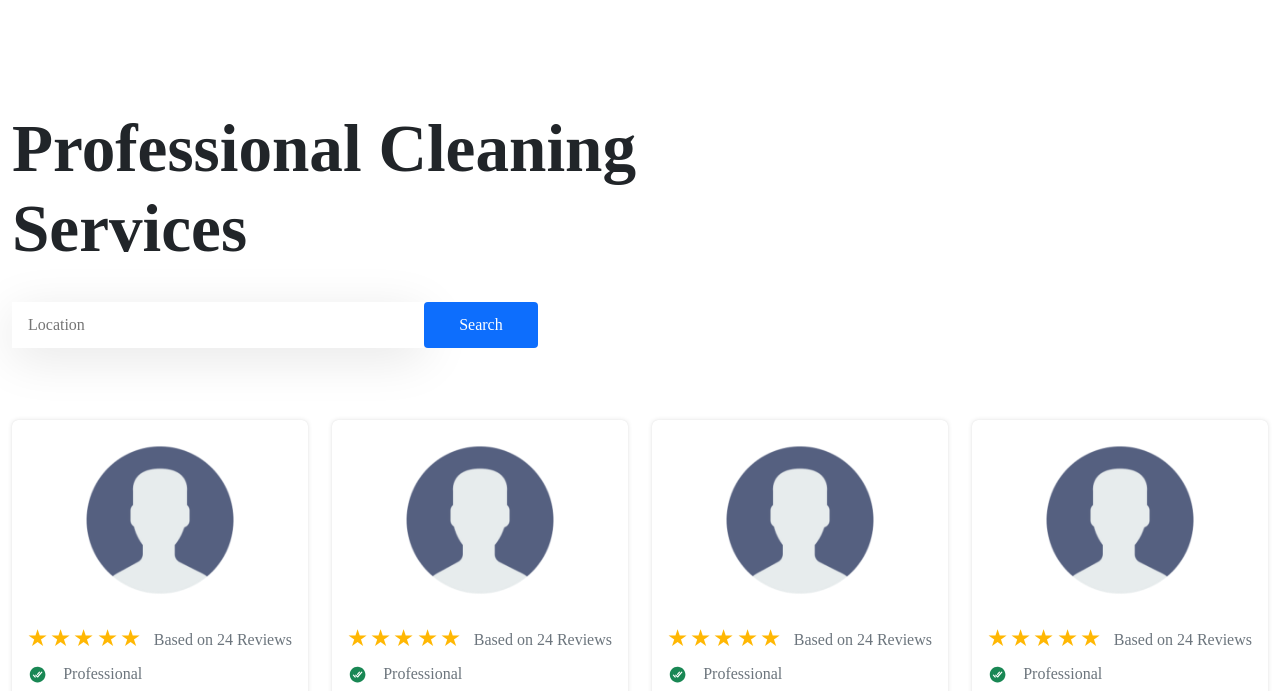
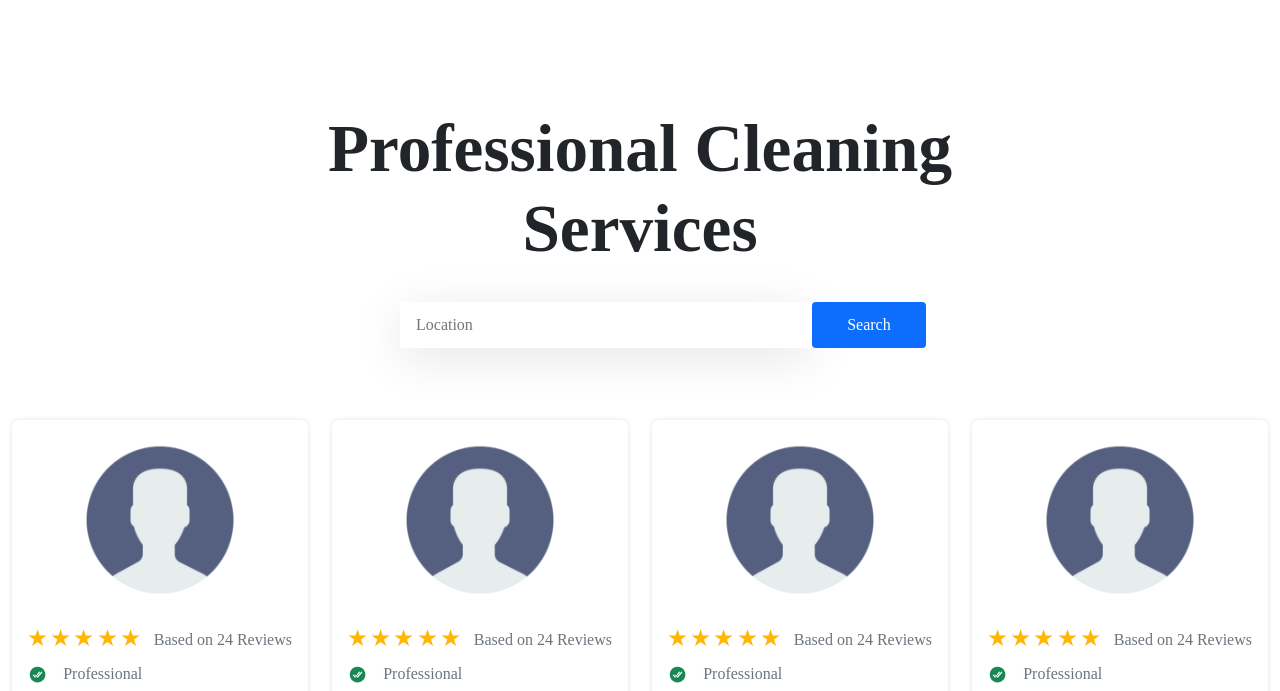
Before and after one commit to artalfred/Anatoli-Services, a plain HTML site: page services_job/cleaning.html in a window 1280 px wide. Shown: the part 80-771 px from the top of the page. Drawn offline with nearby package versions, Linux system fonts and the light colour scheme; files whose address does not match are found by name; a web font is replaced by a local one.

Commit message:
fixed services

```diff
--- a/services_job/cleaning.html
+++ b/services_job/cleaning.html
@@ -178,12 +178,12 @@
 
     <!-- Professional Air Conditioning Repair Services -->
     <section class="ac container-xxl">
-      <h1 class="fw-bold section-1-title">
+      <h1 class="fw-bold section-1-title text-center">
         Professional Cleaning
         <span class="d-block">Services</span>
       </h1>
 
-      <div class="d-flex justify-content-start">
+      <div class="d-flex justify-content-center">
         <div
           class="d-flex justify-content-between mt-4 border-0 subscribe-parent rounded-3"
           style="width: 30rem"
```
Also changed, not shown: index.html (+0 -5 lines), services_job/electronics.html (+2 -2 lines), services_job/gardening.html (+2 -2 lines).
